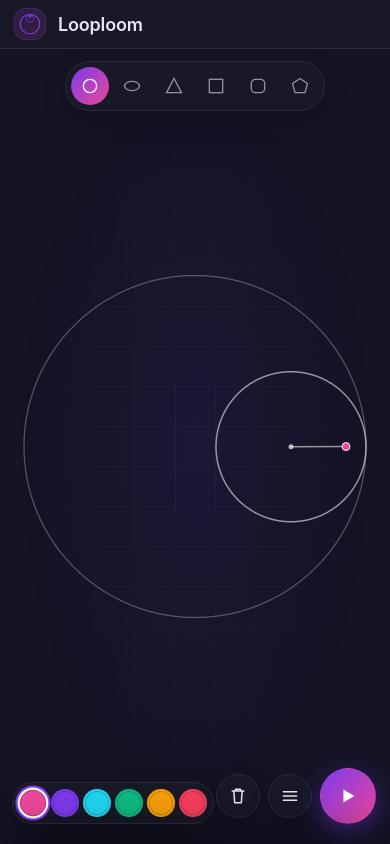
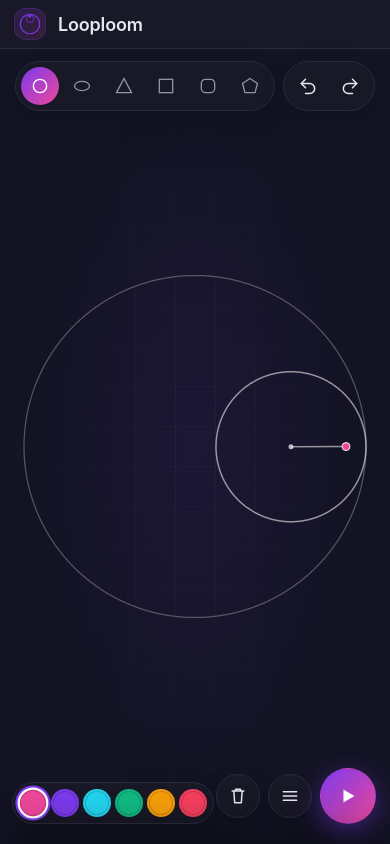
Before and after one commit to mhelenacipriano/spirograph, a React (Vite) app: page / in a window 390 px wide. Built offline with nearby package versions, Linux system fonts and the light colour scheme.

Commit message:
feat: add undo and redo buttons next to the shape menu on mobile

```diff
--- a/src/App.jsx
+++ b/src/App.jsx
@@ -103,7 +103,7 @@ export default function App() {
     });
   }, [maxReach]);
 
-  const { clearDrawing, resetEngine, undoLastRun, advanceBy, liftPen } =
+  const { clearDrawing, resetEngine, undoLastRun, redoLastRun, advanceBy, liftPen } =
     useSpirographEngine({
       drawCanvasRef,
       overlayCanvasRef,
@@ -313,6 +313,8 @@ export default function App() {
               onColorChange={setColor}
               onPlayPause={handleDrawToggle}
               onClear={handleClear}
+              onUndo={undoLastRun}
+              onRedo={redoLastRun}
               onOpenMenu={() => setMobileMenuOpen(true)}
             />
             <MobileDrawer
--- a/src/components/MobileQuickBar.jsx
+++ b/src/components/MobileQuickBar.jsx
@@ -26,6 +26,8 @@ export default function MobileQuickBar({
   onColorChange,
   onPlayPause,
   onClear,
+  onUndo,
+  onRedo,
   onOpenMenu,
 }) {
   const activeSwatch = color.mode === 'solid' ? color.value : null;
@@ -37,7 +39,8 @@ export default function MobileQuickBar({
 
   return (
     <>
-      <div className="mq-pill mq-pill--top" role="radiogroup" aria-label="Outer shape">
+      <div className="mq-top-bar">
+        <div className="mq-pill" role="radiogroup" aria-label="Outer shape">
           {SHAPES.map((s) => (
             <button
               key={s.id}
@@ -51,6 +54,27 @@ export default function MobileQuickBar({
               <ShapeIcon id={s.id} />
             </button>
           ))}
+        </div>
+        <div className="mq-pill mq-pill--history" aria-label="History">
+          <button
+            type="button"
+            className="mq-chip mq-chip--action"
+            onClick={onUndo}
+            aria-label="Undo"
+            title="Undo"
+          >
+            <UndoIcon />
+          </button>
+          <button
+            type="button"
+            className="mq-chip mq-chip--action"
+            onClick={onRedo}
+            aria-label="Redo"
+            title="Redo"
+          >
+            <RedoIcon />
+          </button>
+        </div>
       </div>
 
       <div className="mq-pill mq-pill--colors" aria-label="Color">
@@ -129,3 +153,15 @@ const MenuIcon = () => (
     <path d="M4 7h16M4 12h16M4 17h16" {...I} />
   </svg>
 );
+const UndoIcon = () => (
+  <svg viewBox="0 0 24 24" width="18" height="18" aria-hidden="true">
+    <path d="M9 14L4 9l5-5" {...I} />
+    <path d="M4 9h10a6 6 0 0 1 6 6v0a6 6 0 0 1-6 6H9" {...I} />
+  </svg>
+);
+const RedoIcon = () => (
+  <svg viewBox="0 0 24 24" width="18" height="18" aria-hidden="true">
+    <path d="M15 14l5-5-5-5" {...I} />
+    <path d="M20 9H10a6 6 0 0 0-6 6v0a6 6 0 0 0 6 6h5" {...I} />
+  </svg>
+);
--- a/src/styles/_mobile.scss
+++ b/src/styles/_mobile.scss
@@ -38,10 +38,24 @@
 }
 
 // ============================================================================
-// Floating shape pill (top center)
+// Top bar — holds the shape pill and the undo/redo history pill side-by-side.
+// ============================================================================
+.mq-top-bar {
+  position: absolute;
+  top: 12px;
+  left: 50%;
+  transform: translateX(-50%);
+  z-index: 10;
+  display: flex;
+  gap: 8px;
+  align-items: center;
+  max-width: calc(100vw - 24px);
+}
+
+// ============================================================================
+// Floating pills
 // ============================================================================
 .mq-pill {
-  position: absolute;
   display: flex;
   gap: 4px;
   padding: 5px;
@@ -51,26 +65,26 @@
   backdrop-filter: blur(10px);
   -webkit-backdrop-filter: blur(10px);
   box-shadow: 0 8px 24px rgba(0, 0, 0, 0.18);
-  z-index: 10;
-  max-width: calc(100vw - 24px);
   overflow-x: auto;
   scrollbar-width: none;
   -ms-overflow-style: none;
+  min-width: 0;
 
   &::-webkit-scrollbar {
     display: none;
   }
 
-  &--top {
-    top: 12px;
-    left: 50%;
-    transform: translateX(-50%);
+  &--history {
+    flex-shrink: 0;
+    overflow: visible;
   }
 
   &--colors {
+    position: absolute;
     bottom: 20px;
     left: 12px;
     padding: 6px;
+    z-index: 10;
   }
 }
 
@@ -101,6 +115,15 @@
   &--active {
     color: white;
     background: linear-gradient(135deg, $accent, $accent-2);
+  }
+
+  // Action variant (e.g. Undo / Redo): no active state, slightly subdued.
+  &--action {
+    color: var(--app-text);
+  }
+
+  &--action:active {
+    background: var(--app-surface-2);
   }
 }
 
```
Lines whose indentation alone changed are shown as unchanged.
